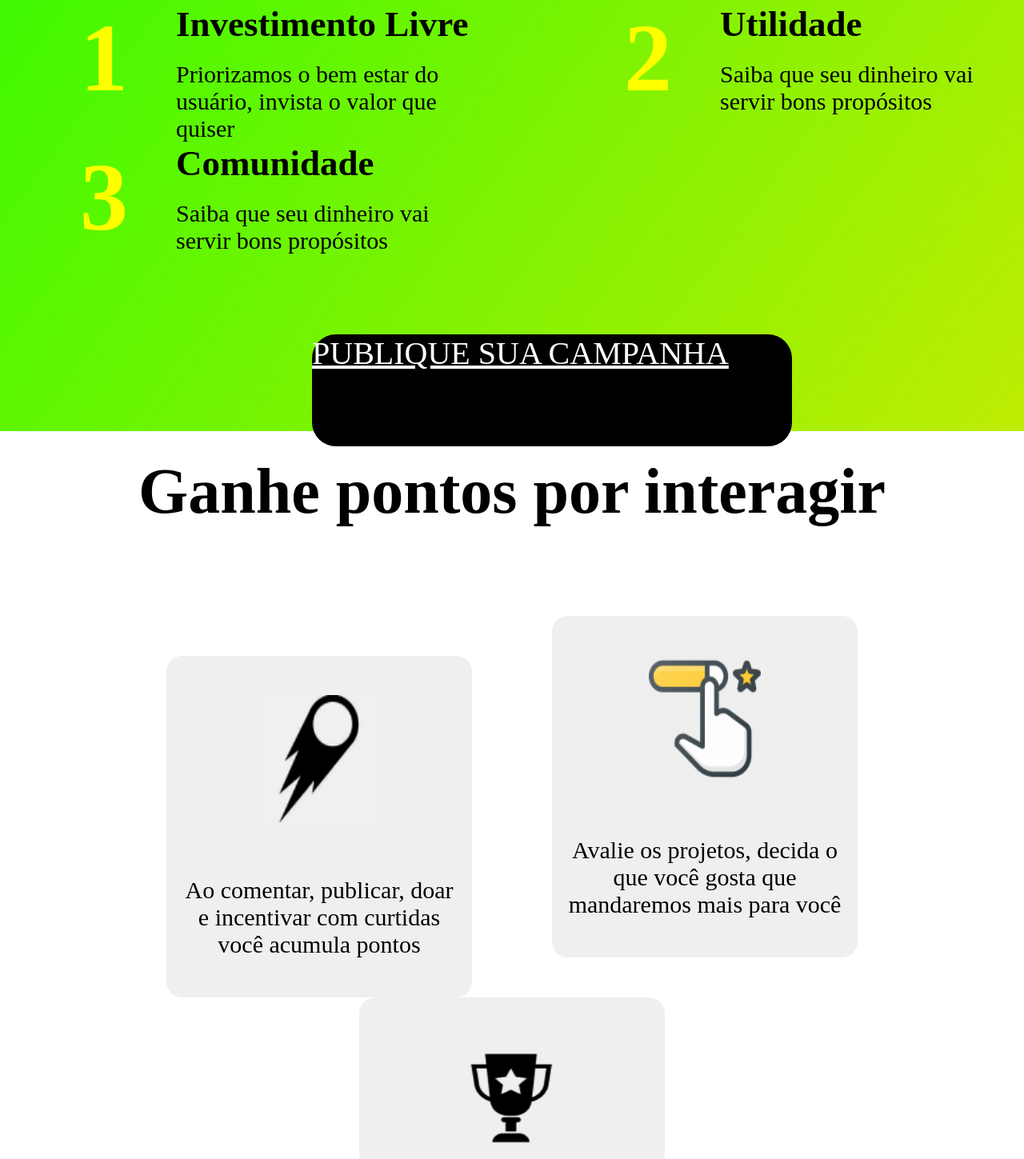
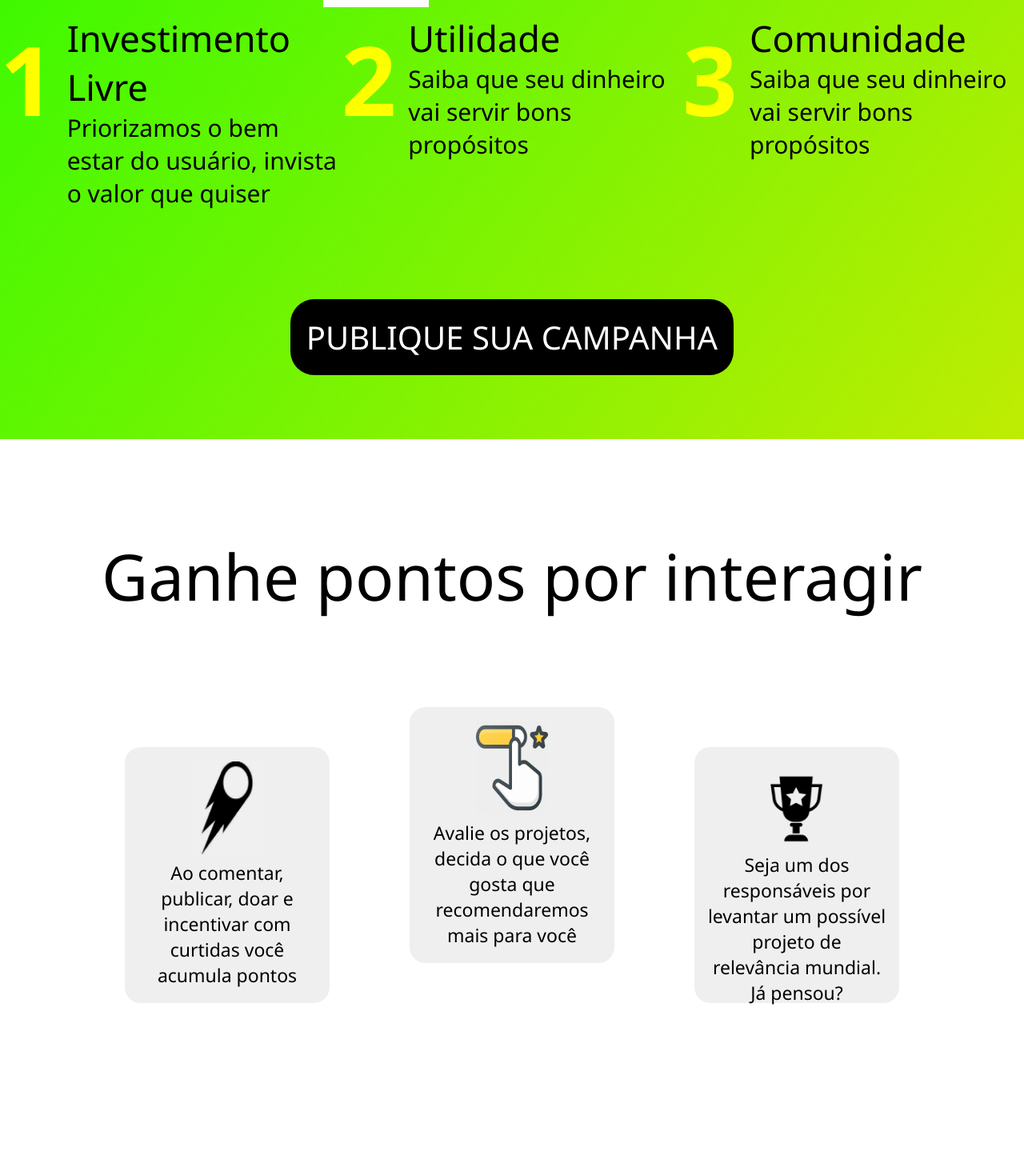
Before and after one commit to Lukkasjales/Exib, a plain HTML site: page pages/index.html in a window 1280 px wide. Shown: the part 2339-3788 px from the top of the page at 80% size. Drawn offline with Linux system fonts and the light colour scheme.

Commit message:
adicionadas duas listas no lugar de divs nas paginas 4 e 5

```diff
--- a/css/style.css
+++ b/css/style.css
@@ -1,6 +1,7 @@
 * {
     margin: 0;
     box-sizing: border-box;
+    font-family: 'Segoe UI', Tahoma, Geneva, Verdana, sans-serif;
 }
 
 .section {
@@ -134,20 +135,20 @@ header {
 
 .page3 {
     height: auto;
-    background-image: url('../images/third-background.png');
     align-items: center;
     padding: 100px 0px;
     display: flex;
     justify-content: center;
     background-size: cover;
     background-repeat: no-repeat;
+    background-image: url('../images/third-background.png');
+    /*background: linear-gradient(120deg, yellow, green);*/
 }
 
 .page3 .advantages-list {
     display: flex;
-    flex-wrap: wrap;
+    flex-wrap: nowrap;
     justify-content: space-between;
-    margin: 0px 0px 100px 0px;
 }
 
 .page3 .advantage .title {
@@ -157,6 +158,8 @@ header {
 .page3 .advantage .number {
     font-size: 120px;
     color: yellow;
+    font-weight: 900;
+    margin-right: 15px;
 }
 
 .page3 .advantage p {
@@ -174,33 +177,37 @@ header {
 .advantages-list .advantage {
     display: flex;
     justify-content: space-between;
-    width: 500px;
+    width: auto;
     margin: 0px 0px 0px 0px;
 }
 
 .page3 .why-exib {
     font-size: 100px;
-    margin: 0px 0px 150px 0px;
 }
 
 .page3 .content {
-    margin: 0px 0px 0px 100px;
+    display: flex;
+    flex-flow: column wrap;
+    justify-content: space-between;
+    margin: 0;
     height: 700px;
 }
 
 .page3 .publish-your-campaign-button {
-    height: 260px;
     display: flex;
+    align-items: center;
     justify-content: center;
+    position: relative;
+    bottom: 0;
 }
 
 .page3 .publish-your-campaign-button a {
-    height: 140px;
-    width: 600px;
     border-radius: 30px;
     font-size: 40px;
     background-color: black;
     color: white;
+    text-decoration: none;
+    padding: 20px;
 }
 
 .page4 {
@@ -209,21 +216,27 @@ header {
     padding: 30px;
 }
 
-.page4 .cards {
+.page4 ul {
     display: flex;
+    flex-flow: row wrap;
     margin: 0px 0px 100px 0px;
-    flex-wrap: wrap;
     justify-content: center;
+    list-style: none;
 }
 
-.page4 .card img {
+.page4 figure img {
     width: 40%;
     height: 40%;
 }
 
-.page4 .card{
-    height: 427px;
-    width: 382px;
+.page4 li {
+    height: auto;
+    width: auto;
+}
+
+.page4 figure {
+    height: 40vh;
+    width: 20vw;
     border-radius: 20px;
     background-color: #EFEFEF;
     margin: 0px 50px;
@@ -234,30 +247,30 @@ header {
     justify-content: space-around;
 }
 
-.page4 .card p {
-    font-size: 30px;
+.page4 figure figcaption {
+    font-size: 23px;
 }
 
-.page4 .page4-container h1 {
+.page4 .earn-points-by-interacting p {
     font-size: 80px;
     margin: 0px 0px 160px 0px;
 }
 
-.page4 .page4-container{
+.page4 .earn-points-by-interacting {
     text-align: center;
     margin: 0;
 }
 
-.page4 .page4-container {
+.page4 .earn-points-by-interacting {
     margin:0px 0px 40px 0px;
 }
 
-.page4 .page4-container .card.central{
+.page4 .earn-points-by-interacting .central{
     transform: translateY(-50px);
 }
 
 .page5 {
-    height: 960px;
+    height: auto;
 }
 
 .featured-campaigns p {
@@ -271,17 +284,17 @@ header {
     font-size: 80px;
 }
 
-.page5 .campaigns-cards {
+.page5 ul {
     display: flex;
+    justify-content: space-around;
     margin-top: 200px;
     flex-wrap: wrap;
 }
 
-.page5 .campaigns-card {
-    width:370px;
+.page5 li {
+    width: 370px;
     height: 479px;
     padding: 25px;
-    margin: 0px 80px;
     border-radius: 20px;
     background-color: #F1F1F1;
     display: flex;
@@ -289,11 +302,14 @@ header {
     justify-content: space-between;
 }
 
-.page5 .campaign-image {
+.page5 figure {
     height: 250px;
     width: 310px;
     background-color: #FFFFFF;
     border-radius: 20px;
+    display: flex;
+    justify-content: center;
+    align-items: center;
 }
 
 .page5 .campaigns-buttons {
--- a/pages/index.html
+++ b/pages/index.html
@@ -1,6 +1,5 @@
 <!DOCTYPE html>
 <html lang="en">
-
 <head>
     <meta charset="UTF-8">
     <meta name="viewport" content="width=device-width, initial-scale=1.0">
@@ -57,88 +56,95 @@
     <!-- isso nao deve ser tratado como page 3 e sim como uma seção da pagina, a class section nao serve para nada pode removela -->
     <div class="page3">
         <div class="content">
-            <!-- Esse h1 poderia ser um "p" -->
             <p class="why-exib">> Por que usar a Exib?</p>
-            <!-- Essa lista tambem pode ser tratada como uma ul > li de figure -->
-            <div class="advantages-list">
-                <div class="advantage">
-                    <h1 class="number">1</h1>
+            <ul class="advantages-list">
+                <li class="advantage">
+                    <span class="number">1</span>
                     <div class="text-container">
-                        <h1 class="title">Investimento Livre</h1>
+                        <span class="title">Investimento Livre</span>
                         <p>Priorizamos o bem estar do usuário, invista o valor que quiser</p>
                     </div>
-                </div>
-                <div class="advantage">
-                    <h1 class="number">2</h1>
+                </li>
+                <li class="advantage">
+                    <span class="number">2</span>
                     <div class="text-container">
-                        <h1 class="title">Utilidade</h1>
+                        <span class="title">Utilidade</span>
                         <p>Saiba que seu dinheiro vai servir bons propósitos</p>
                     </div>
-                </div>
-                <div class="advantage">
-                    <h1 class="number">3</h1>
+                </li>
+                <li class="advantage">
+                    <span class="number">3</span>
                     <div class="text-container">
-                        <h1 class="title">Comunidade</h1>
+                        <span class="title">Comunidade</span>
                         <p>Saiba que seu dinheiro vai servir bons propósitos</p>
                     </div>
-                </div>
-            </div>
+                </li>
+            </ul>
             <div class="publish-your-campaign-button">
-                <a href="creating-campaign.html">PUBLIQUE SUA CAMPANHA</a>
+                <span><a href="creating-campaign.html">PUBLIQUE SUA CAMPANHA</a></span>
             </div>
         </div>
     </div>
     <!-- isso nao deve ser tratado como page 4 e sim como uma seção da pagina, a class section nao serve para nada pode removela -->
     <div class="page4 section">
-        <!-- Nome da class nao esta intuitivo -->
-        <div class="page4-container">
-            <!-- Isso aqui poderia ser um "p" -->
-            <h1>Ganhe pontos por interagir</h1>
-            <!-- Toda essa lista pode ser tratada como uma ul contento li sendo que cada li pode conter uma tag figure > img e figcaption para adicionar a descrição exemplo:  https://www.w3schools.com/tags/tag_figure.asp-->
-            <div class="cards">
-                <div class="card">
-                    <img src="../images/meteor-icon.png" alt="meteor-icon">
-                    <p>Ao comentar, publicar, doar e incentivar com curtidas você acumula pontos </p>
-                </div>
-                <div class="card central">
-                    <img src="../images/rating-icon.png" alt="rating-icon">
-                    <p>Avalie os projetos, decida o que você gosta que mandaremos mais para você</p>
-                </div>
-                <div class="card">
-                    <img src="../images/trophy-icon.png" alt="trophy-icon">
-                    <p>Seja um dos responsáveis por levantar um possível projeto de relevância mundial. Já pensou?</p>
-                </div>
-            </div>
+        <div class="earn-points-by-interacting">
+            <p class="title">Ganhe pontos por interagir</p>
+            <ul>
+                <li>
+                    <figure>
+                        <img src="../images/meteor-icon.png" alt="meteor-icon">
+                        <figcaption>Ao comentar, publicar, doar e incentivar com curtidas você acumula pontos </figcaption>
+                    </figure>
+                </li>
+                <li class="central">
+                    <figure>
+                        <img src="../images/rating-icon.png" alt="rating-icon">
+                        <figcaption>Avalie os projetos, decida o que você gosta que recomendaremos mais para você</figcaption>
+                    </figure>
+                </li>
+                <li>
+                    <figure>
+                        <img src="../images/trophy-icon.png" alt="trophy-icon">
+                        <figcaption>Seja um dos responsáveis por levantar um possível projeto de relevância mundial. Já pensou?</figcaption>
+                    </figure>
+                </li>
+            </ul>
         </div>
     </div>
     <!-- isso nao deve ser tratado como page 5 e sim como uma seção da pagina, a class section nao serve para nada pode removela -->
-    <div class="page5 section">
+    <div class="page5">
         <div class="featured-campaigns">
             <p>Campanhas em destaque</p>
             <!-- Toda essa lista pode ser tratada como uma ul contento li sendo que cada li pode conter uma tag figure > img e figcaption para adicionar a descrição exemplo:  https://www.w3schools.com/tags/tag_figure.asp-->
-            <div class="campaigns-cards">
-                <div class="campaigns-card">
-                    <div class="campaign-image"></div>
+            <ul>
+                <li>
+                    <figure>
+                        <img src="" alt="random-image">
+                    </figure>
                     <div class="campaigns-buttons">
                         <button class="know-more-button">Saiba mais</button>
                         <button class="invest-button">Investir</button>
                     </div>
-                </div>
-                <div class="campaigns-card">
-                    <div class="campaign-image"></div>
+                </li>
+                <li>
+                    <figure>
+                        <img src="" alt="random-image">
+                    </figure>
                     <div class="campaigns-buttons">
                         <button class="know-more-button">Saiba mais</button>
                         <button class="invest-button">Investir</button>
                     </div>
-                </div>
-                <div class="campaigns-card">
-                    <div class="campaign-image"></div>
+                </li>
+                <li>
+                    <figure>
+                        <img src="" alt="random-image">
+                    </figure>
                     <div class="campaigns-buttons">
                         <button class="know-more-button">Saiba mais</button>
                         <button class="invest-button">Investir</button>
                     </div>
-                </div>
-            </div>
+                </li>
+            </ul>
         </div>
     </div>
     <!-- isso nao deve ser tratado como page 5 e sim como uma seção da pagina, a class section nao serve para nada pode removela -->
@@ -178,7 +184,6 @@
     <!--
      Toda essa lista pode ser tratada como uma ul contento li sendo que cada li
      Aqui pode usar Flex ou Grid
-
      -->
     <footer class="exib-footer">
         <div class="exib-name-footer">Exib</div>
```
